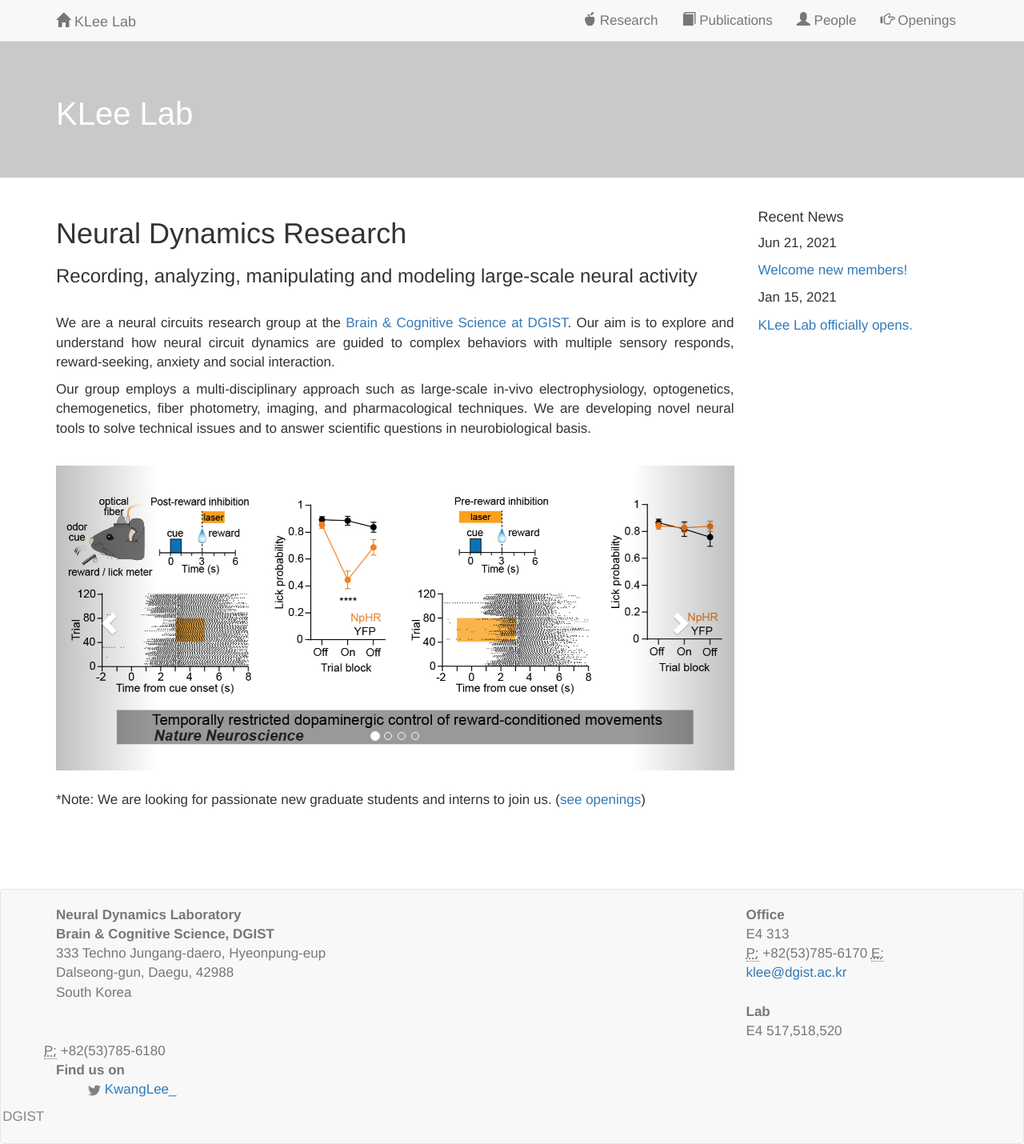
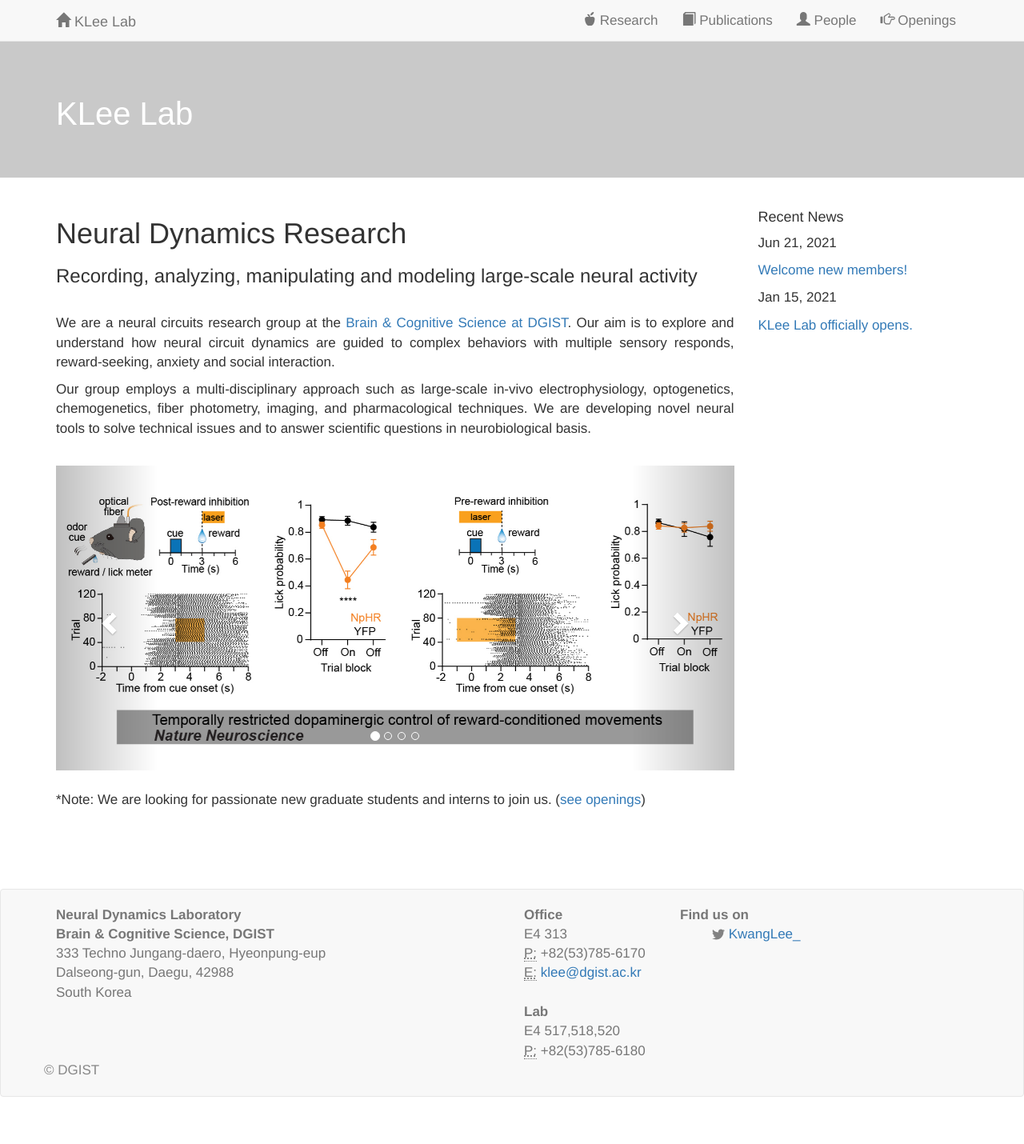
Before and after one commit to kleelab/kleelab.github.io, a Jekyll site: the page built from index.html, in a window 1280 px wide. Shown: the whole page at 80% size. Built offline with Jekyll 4.4.1, drawn with Linux system fonts in a browser that asks for light colours; nearby versions of some CDN libraries; a style sheet for code colours, icons or effects is not loaded; after the commit the page ends 1371 px from its top, so only the background shows below that.

Commit message:
Update footer.html

```diff
--- a/_includes/footer.html
+++ b/_includes/footer.html
@@ -4,7 +4,7 @@
 
         <div class="address">
             <div class="row">
-                <div class="col-md-9">
+                <div class="col-md-6">
                     <address>
                         <strong>Neural Dynamics Laboratory</strong><br>
                         <strong>Brain & Cognitive Science, DGIST</strong><br>
@@ -12,8 +12,9 @@
                         Dalseong-gun, Daegu, 42988<br />
                         South Korea<br /> <br>
                     </address>
+                 </col-md-6>
                 </div>
-                <col-md-2>
+                <div class="col-md-2">
                     <strong>Office</strong><br>
                     E4 313<br />
                         <abbr title="Phone">P:</abbr> +82(53)785-6170
@@ -25,7 +26,7 @@
                         <abbr title="Phone">P:</abbr> +82(53)785-6180</a> <br>
                 </col-md-2>
                 </div>
-                <col-md-2>
+                <div class="col-md-2">
                     <strong>Find us on</strong>
                     <ul class="social-media-list">
                         {% if site.github_username %}
```
